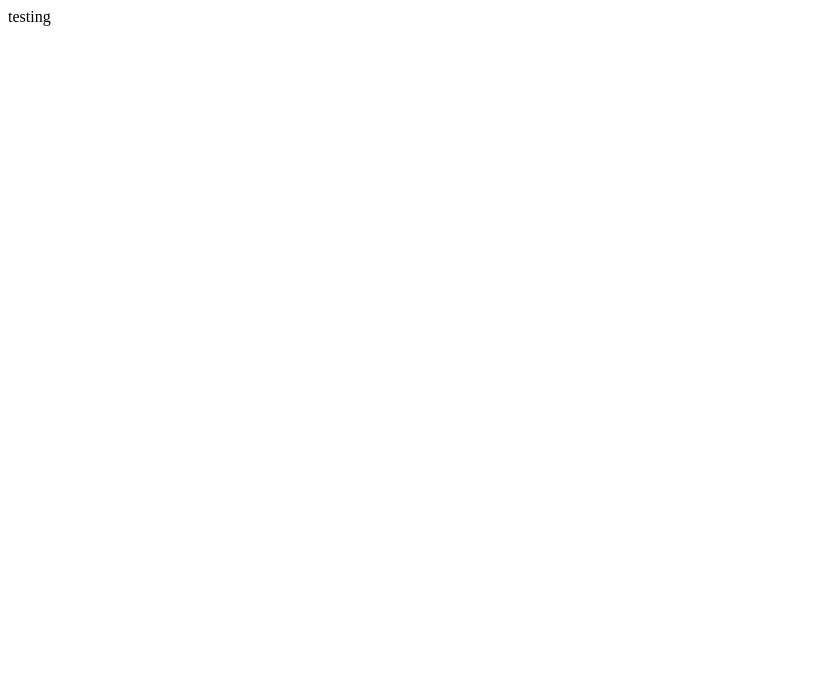
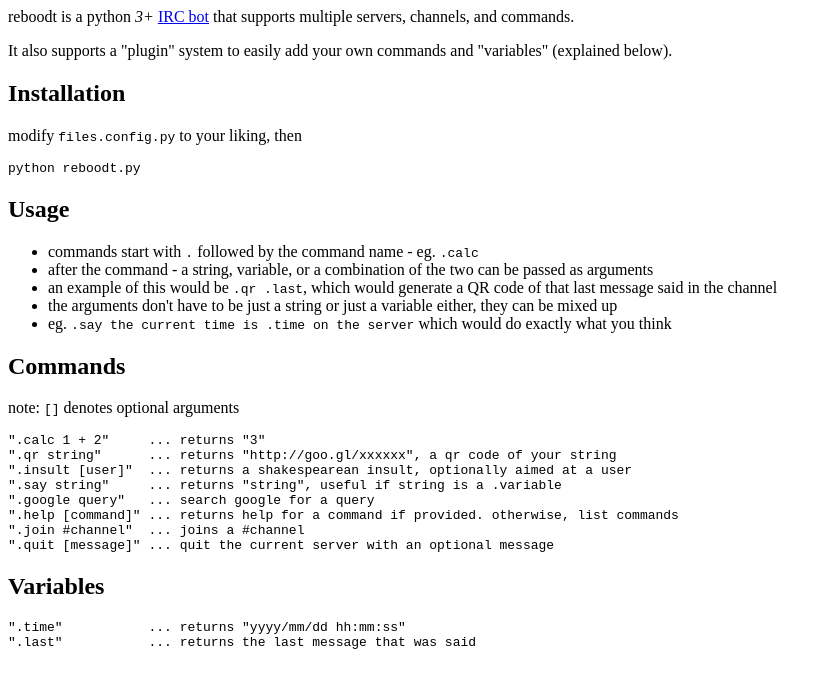
Before and after one commit to sentriz/reboodt, a plain HTML site: page index.html in a window 1280 px wide. Shown: the whole page, without its empty margins (0-831 px from the left). Drawn offline with Linux system fonts and the light colour scheme.

Commit message:
add markdown to html feature

```diff
--- a/index.html
+++ b/index.html
@@ -1 +1,29 @@
-testing
+<p>reboodt is a python <em>3+</em> <a href="http://en.wikipedia.org/wiki/IRC_bot">IRC bot</a> that supports multiple servers, channels, and commands.</p>
+<p>It also supports a "plugin" system to easily add your own commands and "variables" (explained below).</p>
+<h2>Installation</h2>
+<p>modify <code>files.config.py</code> to your liking, then</p>
+<pre><code>python reboodt.py
+</code></pre>
+<h2>Usage</h2>
+<ul>
+<li>commands start with <code>.</code> followed by the command name - eg. <code>.calc</code></li>
+<li>after the command - a string, variable, or a combination of the two can be passed as arguments</li>
+<li>an example of this would be <code>.qr .last</code>, which would generate a QR code of that last message said in the channel</li>
+<li>the arguments don't have to be just a string or just a variable either, they can be mixed up</li>
+<li>eg. <code>.say the current time is .time on the server</code> which would do exactly what you think</li>
+</ul>
+<h2>Commands</h2>
+<p>note: <code>[]</code> denotes optional arguments</p>
+<pre><code>".calc 1 + 2"     ... returns "3"
+".qr string"      ... returns "http://goo.gl/xxxxxx", a qr code of your string
+".insult [user]"  ... returns a shakespearean insult, optionally aimed at a user
+".say string"     ... returns "string", useful if string is a .variable
+".google query"   ... search google for a query
+".help [command]" ... returns help for a command if provided. otherwise, list commands
+".join #channel"  ... joins a #channel
+".quit [message]" ... quit the current server with an optional message
+</code></pre>
+<h2>Variables</h2>
+<pre><code>".time"           ... returns "yyyy/mm/dd hh:mm:ss"
+".last"           ... returns the last message that was said
+</code></pre>
```
Also changed, not shown: 2 other files.
